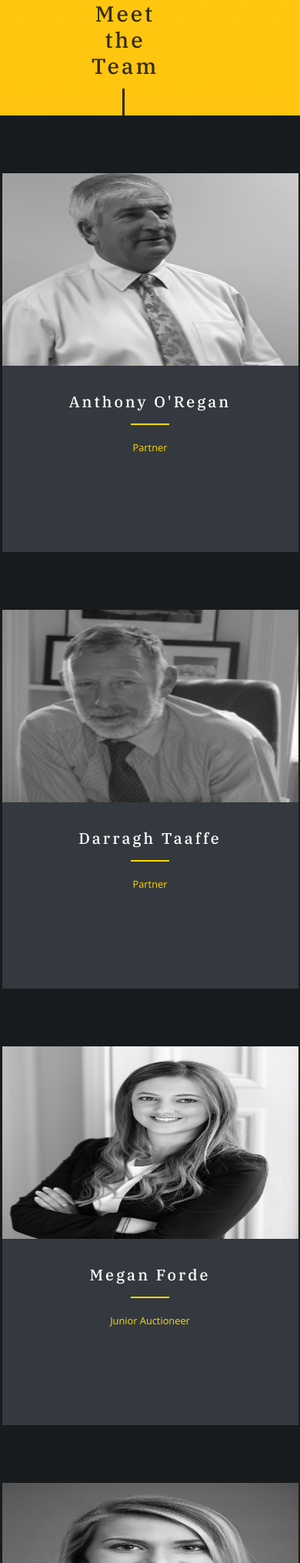
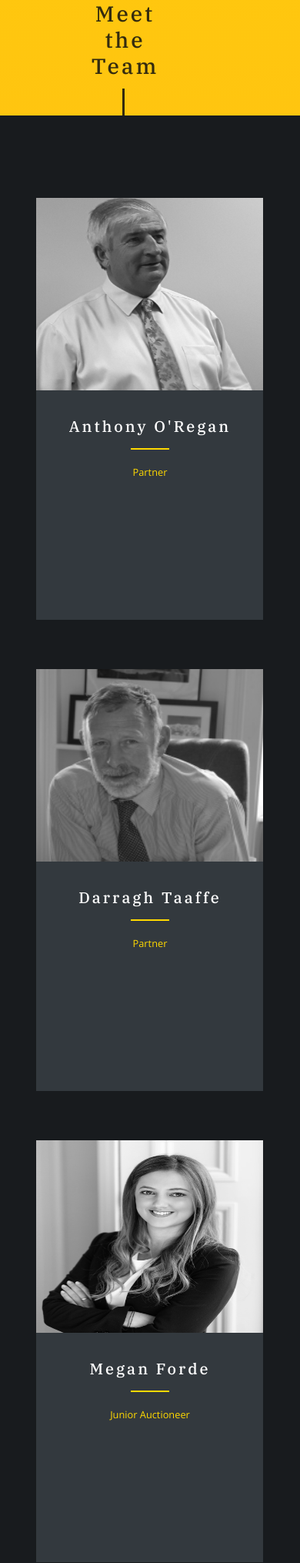
Before and after one commit to PatrickCoakley23/KMS, a Django app: page / in a window 390 px wide; the page is wider, and only the part inside the window is pictured. Shown: the part 4470-6500 px from the top of that part at 77% size. Run offline with Django 3.2, Linux system fonts and the light colour scheme; some libraries are stand-ins or nearby versions; some web fonts are replaced.

Commit message:
made meet the team section responsive

```diff
--- a/home/templates/home/index.html
+++ b/home/templates/home/index.html
@@ -183,7 +183,7 @@
         <div class="container team-container">
             <section class="meet-the-team">
                 <div class="row pt-team">
-                    <div class="col-lg-3 col-md-12 col-sm-12 col-12 mb-team team-padding">
+                    <div class="col-10 offset-1 col-sm-6 offset-sm-0 col-lg-3 mb-team team-padding">
                         <div class="team-card">
                             <div class="item">
                             <img src="{{ MEDIA_URL}}anthony_oregan.jpg" alt="" class="img-fluid team-img">
@@ -193,15 +193,17 @@
                                 <h5 class="team-name">Anthony O'Regan</h5>
                                 <hr>
                                 <small class="job-title">Partner</small>
-                                    <div class="contact-links hover-content">
-                                        <p class="p-lighter"><i class="fas fa-phone-alt"></i> (086) 2567479</p>
-                                        <p class="p-lighter"><i class="fas fa-envelope"></i> anthony@keanemahonysmith.ie</p>
+                                    <div class="contact-links hover-content pt-2">
+                                        <span><i class="fas fa-phone-alt"></i> </span>
+                                        <p class="p-lighter">(086) 2567479</p>
+                                        <span><i class="fas fa-envelope"></i> </span>
+                                        <p class="p-lighter">anthony@keanemahonysmith.ie</p>
                                     </div>
                                 </div>
                             </div>
                         </div>
                     </div>
-                    <div class="col-lg-3 col-md-12 col-sm-12 col-12 mb-team team-padding">
+                    <div class="col-10 offset-1 col-sm-6 offset-sm-0 col-lg-3 mb-team team-padding">
                         <div class="team-card">
                             <img src="{{ MEDIA_URL}}darraghtaaffe.png" alt="" class="img-fluid team-img">
                             <div class="contact-team">
@@ -209,15 +211,17 @@
                                     <h5 class="team-name">Darragh Taaffe</h5>
                                     <hr>
                                     <small class="job-title">Partner</small>
-                                    <div class="contact-links hover-content">
-                                        <p class="p-lighter"><i class="fas fa-phone-alt"></i> (086) 2566626</p>
-                                        <p class="p-lighter"><i class="fas fa-envelope"></i> darragh@keanemahonysmith.ie</p>
+                                    <div class="contact-links hover-content pt-2">
+                                        <span><i class="fas fa-phone-alt"></i> </span>
+                                        <p class="p-lighter">(086) 2566216</p>
+                                        <span><i class="fas fa-envelope"></i> </span>
+                                        <p class="p-lighter">darragh@keanemahonysmith.ie</p>
                                     </div>
                                 </div>
                             </div>
                         </div>
                     </div>
-                    <div class="col-lg-3 col-md-12 col-sm-12 col-12 mb-team team-padding">
+                    <div class="col-10 offset-1 col-sm-6 offset-sm-0 col-lg-3  team-padding">
                         <div class="team-card">
                             <img src="{{ MEDIA_URL}}female_headshot1.jpg" alt="" class="img-fluid team-img">
                             <div class="contact-team">
@@ -225,15 +229,17 @@
                                     <h5 class="team-name">Megan Forde</h5>
                                     <hr>
                                     <small class="job-title">Junior Auctioneer</small>
-                                    <div class="contact-links hover-content">
-                                        <p class="p-lighter"><i class="fas fa-phone-alt"></i> (021) 427-0311</p>
-                                        <p class="p-lighter"><i class="fas fa-envelope"></i> info@keanemahonysmith.ie</p>
+                                    <div class="contact-links hover-content pt-2">
+                                        <span><i class="fas fa-phone-alt"></i> </span>
+                                        <p class="p-lighter">(021) 4270311</p>
+                                        <span><i class="fas fa-envelope"></i> </span>
+                                        <p class="p-lighter">info@keanemahonysmith.ie</p>
                                     </div>
                                 </div>
                             </div>
                         </div>
                     </div>
-                    <div class="col-lg-3 col-md-12 col-sm-12 col-12 mb-team team-padding">
+                    <div class="col-10 offset-1 col-sm-6 offset-sm-0 col-lg-3 mb-team team-padding">
                         <div class="team-card">
                             <img src="{{ MEDIA_URL}}female_headshot2.jpg" alt="" class="img-fluid team-img">
                             <div class="contact-team">
@@ -241,9 +247,11 @@
                                     <h5 class="team-name">Nicole White</h5>
                                     <hr>
                                     <small class="job-title">Secretary</small>
-                                    <div class="contact-links hover-content">
-                                        <p class="p-lighter"><i class="fas fa-phone-alt"></i> (021) 427-0311</p>
-                                        <p class="p-lighter"><i class="fas fa-envelope"></i> info@keanemahonysmith.ie</p>
+                                    <div class="contact-links hover-content pt-2">
+                                        <span><i class="fas fa-phone-alt"></i> </span>
+                                        <p class="p-lighter">(021) 4270311</p>
+                                        <span><i class="fas fa-envelope"></i> </span>
+                                        <p class="p-lighter">info@keanemahonysmith.ie</p>
                                     </div>
                                 </div>
                             </div>
--- a/static/css/base.css
+++ b/static/css/base.css
@@ -264,6 +264,7 @@ h1, h2, h3, h4, h5 {
 
 .charcoal-overlay {
     background-color: #181b1e;
+    padding-bottom: 75px;
 }
 
 .team-img {
@@ -317,7 +318,7 @@ hr {
     opacity: 1;
 }
 
-.team-card:hover .hover-content p i {
+.team-card:hover .hover-content span i {
     color: black;
 }
 
@@ -325,9 +326,11 @@ hr {
     filter: grayscale(0%);
 }
 
-.team-padding {
-    padding-left: 2.5px;
-    padding-right: 2.5px;
+@media (min-width: 992px) and (max-width:1200px) {
+    .team-padding {
+        padding-left: 2.5px;
+        padding-right: 2.5px;
+    }
 }
 
 .job-title {
@@ -346,9 +349,16 @@ hr {
     padding-top: 75px;
 }
 
-.mb-team {
-    margin-bottom: 75px;
-}
+@media (max-width: 991.98px) {
+    .team-padding {
+        padding-top: 2rem;
+        padding-bottom: 2rem;
+    }
+ }
+
+
+
+
 
 /* PROPERTIES PAGE */
 
```
